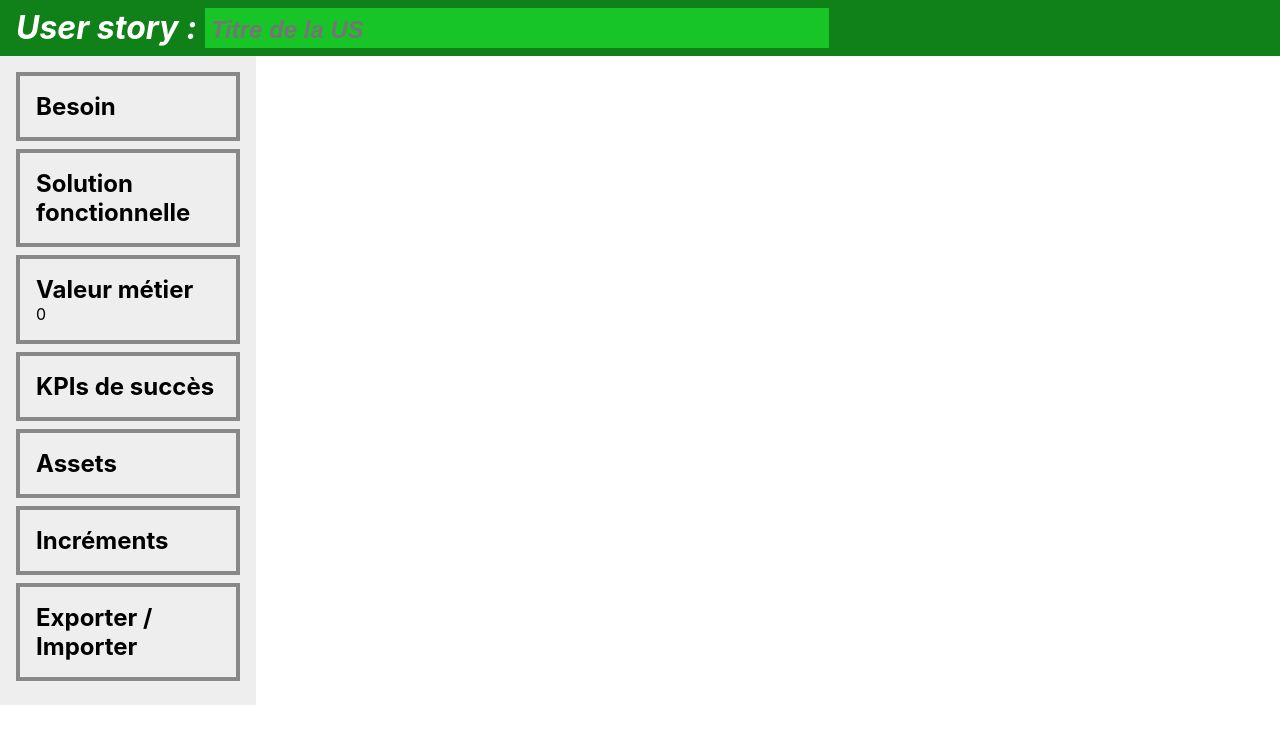
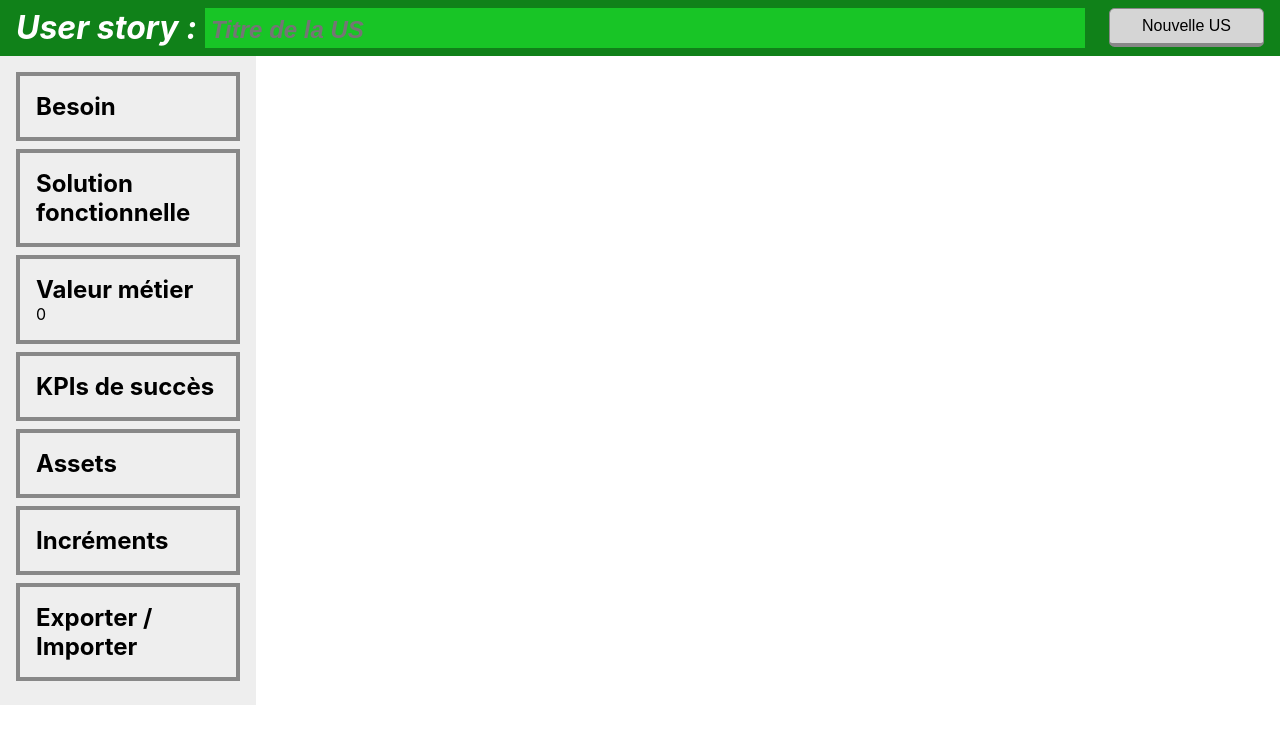
Before and after one commit to is06team/roadtrip-grooming, a Next.js app: page / in a window 1280 px wide. Shown: the top 744 px of the page. Built offline with nearby package versions, Linux system fonts and the light colour scheme.

Commit message:
Added new US button

```diff
--- a/pages/index.js
+++ b/pages/index.js
@@ -1,4 +1,4 @@
-import React, { createContext, useState } from 'react'
+import React, { createContext, useEffect, useState } from 'react'
 
 import AssetPhase from './components/AssetPhase'
 import Breadcrumb from './components/Breadcrumb'
@@ -12,23 +12,32 @@ import styles from './styles.module.scss'
 
 export const AppDataContext = createContext()
 
+
 const Main = () => {
-  const [currentPhase, setCurrentPhase] = useState('')
-  const [data, setData] = useState({
+  const initialData = {
     title: '',
-    need: {},
+    need: {
+      as: '',
+      want: '',
+      to: '',
+    },
     solution: '',
     value: 0,
     kpis: '',
     assets: '',
     increments: [],
+  }
+
+  const [currentPhase, setCurrentPhase] = useState('')
+  const [data, setData] = useState(initialData)
+
+  useEffect(() => {
+    document.title = 'GroomingApp'
   })
 
   return (
     <div>
-      <AppDataContext.Provider
-        value={{ data, setData }}
-      >
+      <AppDataContext.Provider value={{ data, setData }}>
         <div className={styles.UsTitle}>
           <h1>User story :</h1>
           <input
@@ -38,6 +47,7 @@ const Main = () => {
             name="user_story[title]"
             placeholder="Titre de la US"
             onChange={(e) => setData({ ...data, title: e.target.value })} />
+          <button onClick={() => setData(initialData)}>Nouvelle US</button>
         </div>
         <div className={styles.Main}>
           <Breadcrumb
--- a/pages/styles.module.scss
+++ b/pages/styles.module.scss
@@ -9,6 +9,7 @@
   vertical-align: center;
   display: flex;
   align-items: center;
+  justify-content: space-between;
 
   h1 {
     margin: 0 0.25em 0 0;
@@ -25,6 +26,7 @@
     color: #ffffff;
     width: 50%;
     margin-right: 1em;
+    flex-grow: 1;
   }
 }
 
```
